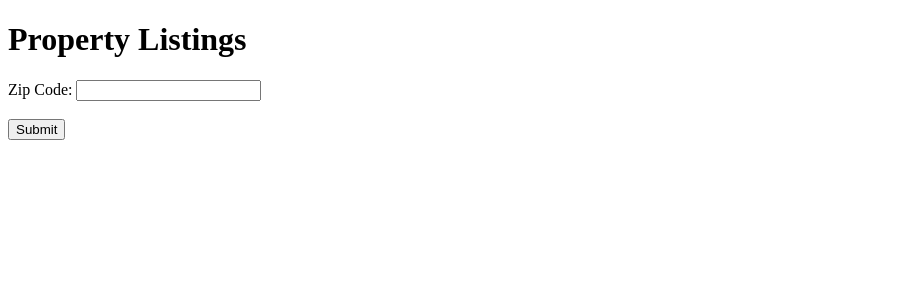
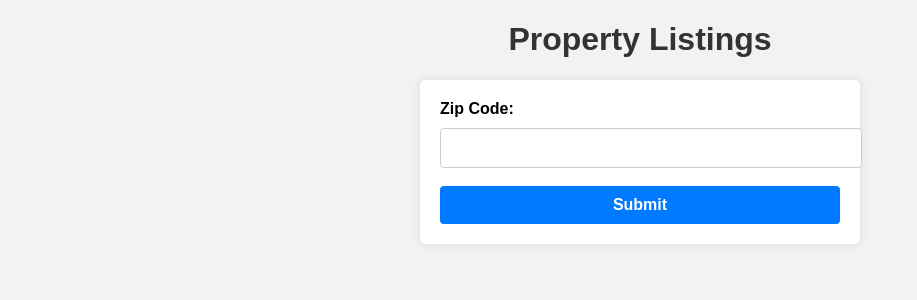
Before and after one commit to KunjJoshi/RentalRadar, a Flask app: page / in a window 1280 px wide. Shown: the top 300 px of the page, without its empty margins (0-917 px from the left). Run offline with Flask 2, Linux system fonts and the light colour scheme.

Commit message:
Working Commit HTML Modified

```diff
--- a/app.py
+++ b/app.py
@@ -1,5 +1,5 @@
 from flask import Flask, render_template, request
-from main import get_property_for_sale,collect_research_params,collect_property_data
+from main import get_property_for_sale,collect_research_params,collect_property_data,conv_str_to_lst
 import webbrowser
 from io import StringIO
 import pandas as pd
@@ -33,6 +33,12 @@ def parameters():
 @app.route('/analyse',methods=['POST'])
 def analyse():
   prd=request.form['period']
+  period=conv_str_to_lst(prd)
+  interest=conv_str_to_lst(request.form['interest'])
+  principal=conv_str_to_lst(request.form['principal'])
+  monthly_payment=conv_str_to_lst(request.form['monthly_payment'])
+  outstanding_balance=conv_str_to_lst(request.form['outstanding_balance'])
+  total_interest=conv_str_to_lst(request.form['total_interest'])
   property={}
   property['beds']=request.form['beds']
   property['baths']=request.form['baths']
@@ -42,7 +48,12 @@ def analyse():
   property['list_price']=request.form['list_price']
   property['sqft']=request.form['sqft']
   property['amortized_over']='30 years'
-
+  property['period']=period
+  property['interest']=interest
+  property['principal']=principal
+  property['monthly_payment']=monthly_payment
+  property['total_interest']=total_interest
+  property['outstanding_balance']=outstanding_balance
   return render_template('analysed.html',properties=property)
 
 
--- a/main.py
+++ b/main.py
@@ -237,7 +237,19 @@ def print_rental_potentials():
     rental_estimate = property['rent_estimate']
     print("{:<5} {:<24} {:<8} {:<6} {:<6} ${:<10} ${:<16}".format(index, address, sqft, beds, baths_full, list_price, rental_estimate))
 
-#def conv_str_to_lst(string):
+def conv_str_to_lst(string):
+   noofspaces=string.count(' ')
+   for i in range(noofspaces):
+      string=string.replace(' ','')
+   noofbrackets=string.count('[')
+   for i in range(noofbrackets):
+      string=string.replace('[','')
+   noofbrackets=string.count(']')
+   for i in range(noofbrackets):
+      string=string.replace(']','')
+   newlist=string.split(',')
+   print(len(newlist))
+   return newlist
 def plot_expense_vs_income(index):
   print(index, " Plot function is not ready yet!")
 
--- a/templates/index.html
+++ b/templates/index.html
@@ -2,6 +2,57 @@
 <html>
 <head>
   <title>Property Listings</title>
+  <style>
+    body {
+      font-family: Arial, sans-serif;
+      background-color: #f2f2f2;
+    }
+
+    h1 {
+      color: #333333;
+      text-align: center;
+    }
+
+    form {
+      max-width: 400px;
+      margin: 0 auto;
+      padding: 20px;
+      background-color: #ffffff;
+      border-radius: 5px;
+      box-shadow: 0 0 10px rgba(0, 0, 0, 0.1);
+    }
+
+    label {
+      display: block;
+      font-weight: bold;
+      margin-bottom: 10px;
+    }
+
+    input[type="text"] {
+      width: 100%;
+      padding: 10px;
+      font-size: 16px;
+      border: 1px solid #cccccc;
+      border-radius: 4px;
+    }
+
+    input[type="submit"] {
+      display: block;
+      width: 100%;
+      padding: 10px;
+      font-size: 16px;
+      font-weight: bold;
+      color: #ffffff;
+      background-color: #007bff;
+      border: none;
+      border-radius: 4px;
+      cursor: pointer;
+    }
+
+    input[type="submit"]:hover {
+      background-color: #0056b3;
+    }
+  </style>
 </head>
 <body>
   <h1>Property Listings</h1>
```
Also changed, not shown: templates/analysed.html (+8 -14 lines), templates/listings.html (+25 -0 lines), templates/parameters.html (+51 -5 lines). Lines whose indentation alone changed are shown as unchanged.
